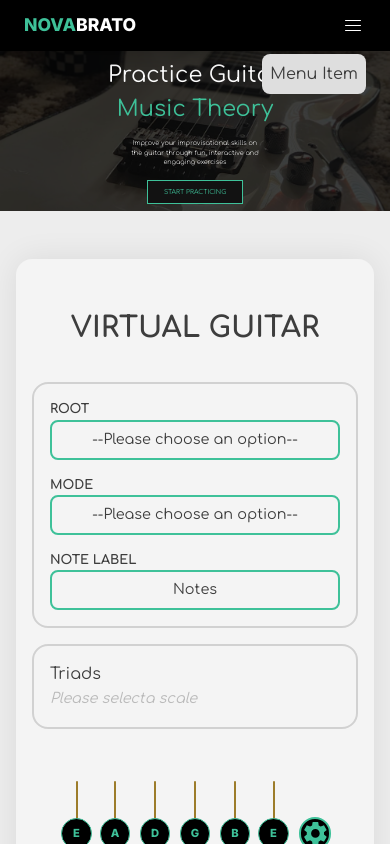
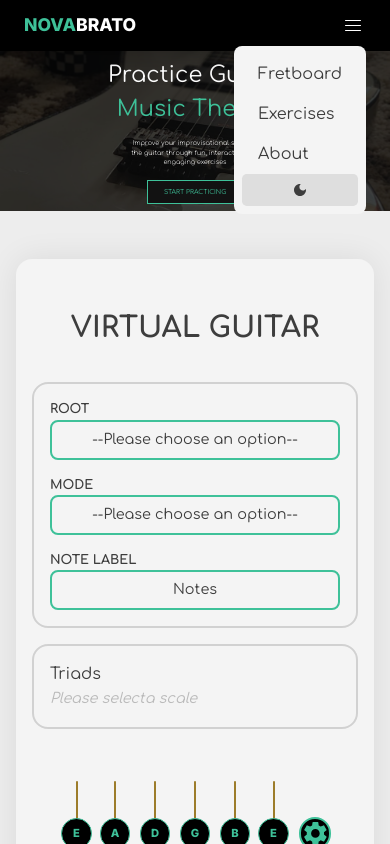
Before and after one commit to NovaSharx/Novabrato, a React (Create React App) app in the folder frontend/: page / in a window 390 px wide. Both pictures are taken after a click on the element 353 px from the left and 25 px from the top of the page. Shown: the top 844 px of the page. Built offline with nearby package versions, Linux system fonts and the light colour scheme.

Commit message:
Added mobile nav links to nav menu.

```diff
--- a/frontend/src/components/Navigation/Navigation.tsx
+++ b/frontend/src/components/Navigation/Navigation.tsx
@@ -10,6 +10,18 @@ const Navigation: FC = (): ReactElement => {
 
     const [isMobileMenuOpen, setIsMobileMenuOpen] = useState(false);
 
+    const navThemeButton = (
+        <span className='nav-theme-button'
+            style={{
+                backgroundColor: theme.palette.background.tertiary,
+                color: theme.palette.text.primary,
+            }}
+            onClick={toggleThemeMode}
+        >
+            {theme.dark ? <LightModeIcon className='theme-icon' /> : <DarkModeIcon className='theme-icon' />}
+        </span>
+    )
+
     const NavButtonOption = styled.a`
         color: white;
 
@@ -19,8 +31,15 @@ const Navigation: FC = (): ReactElement => {
     `;
 
     const MobileNavMenu = styled.div`
+        background-color: ${theme.palette.background.primary};
+    `;
+
+    const MobileMenuItem = styled.a`
         color: ${theme.palette.text.primary};
-        background-color: ${theme.palette.background.tertiary};
+
+        &:hover {
+            background-color: ${theme.palette.background.secondary};
+        }
     `;
 
     return (
@@ -68,15 +87,7 @@ const Navigation: FC = (): ReactElement => {
                         </li>
 
                         <li>
-                            <span id='nav-theme-button'
-                                style={{
-                                    backgroundColor: theme.palette.background.tertiary,
-                                    color: theme.palette.text.primary,
-                                }}
-                                onClick={toggleThemeMode}
-                            >
-                                {theme.dark ? <LightModeIcon className='theme-icon' /> : <DarkModeIcon className='theme-icon' />}
-                            </span>
+                            {navThemeButton}
                         </li>
                     </ul>
 
@@ -92,7 +103,31 @@ const Navigation: FC = (): ReactElement => {
 
                     <div id='mobile-menu-container' className={isMobileMenuOpen ? 'mobile-menu-active' : 'mobile-menu-inactive'}>
                         <MobileNavMenu id='mobile-menu'>
-                            Menu Item
+                            <ul>
+
+                                <li>
+                                    <MobileMenuItem href='#virtual-guitar-container'>
+                                        Fretboard
+                                    </MobileMenuItem>
+                                </li>
+
+                                <li>
+                                    <MobileMenuItem href='/exercises'>
+                                        Exercises
+                                    </MobileMenuItem>
+                                </li>
+
+                                <li>
+                                    <MobileMenuItem href='/about'>
+                                        About
+                                    </MobileMenuItem>
+                                </li>
+
+                                <li>
+                                    {navThemeButton}
+                                </li>
+
+                            </ul>
                         </MobileNavMenu>
                     </div>
 
--- a/frontend/src/stylesheets/css/main.css
+++ b/frontend/src/stylesheets/css/main.css
@@ -150,20 +150,6 @@ p {
 #navigation #navigation-container #nav-options ul li .nav-option-button:hover {
   cursor: pointer;
 }
-#navigation #navigation-container #nav-options ul li #nav-theme-button {
-  padding: 0.5rem;
-  display: flex;
-  justify-content: center;
-  align-items: center;
-  border-radius: 50%;
-  transition: 0.5s;
-}
-#navigation #navigation-container #nav-options ul li #nav-theme-button:hover {
-  cursor: pointer;
-}
-#navigation #navigation-container #nav-options ul li #nav-theme-button .theme-icon {
-  font-size: 1.2rem;
-}
 #navigation #navigation-container #mobile-nav-options {
   flex-grow: 0;
   width: 0rem;
@@ -201,17 +187,39 @@ p {
   padding: 0.5rem;
   border-radius: 0.5rem;
 }
+#navigation #navigation-container #mobile-nav-options #mobile-menu-container #mobile-menu ul li {
+  list-style: none;
+  display: flex;
+  justify-content: center;
+}
+#navigation #navigation-container #mobile-nav-options #mobile-menu-container #mobile-menu ul li a {
+  padding: 0.5rem 1rem;
+  width: 100%;
+  text-decoration: none;
+}
 #navigation #navigation-container #mobile-nav-options .mobile-menu-active {
   opacity: 0;
   visibility: hidden;
-  transform: translate(0, 3rem);
+  transform: translate(0, 6.5rem);
   transition: 0.5s;
 }
 #navigation #navigation-container #mobile-nav-options .mobile-menu-inactive {
   opacity: 0;
   visibility: hidden;
-  transform: translate(0, 2rem);
+  transform: translate(0, 5.5rem);
   transition: 0.5s;
+}
+#navigation #navigation-container .nav-theme-button {
+  padding: 0.5rem;
+  display: flex;
+  border-radius: 50%;
+  transition: 0.5s;
+}
+#navigation #navigation-container .nav-theme-button:hover {
+  cursor: pointer;
+}
+#navigation #navigation-container .nav-theme-button .theme-icon {
+  font-size: 1.2rem;
 }
 @media (max-width: 1536px) {
   #navigation #navigation-container #nav-logo #nav-logo-button h1 {
@@ -227,10 +235,10 @@ p {
     padding: 0.5rem 1.5rem;
     font-size: 0.9rem;
   }
-  #navigation #navigation-container #nav-options ul li #nav-theme-button {
+  #navigation #navigation-container .nav-theme-button {
     padding: 0.4rem;
   }
-  #navigation #navigation-container #nav-options ul li #nav-theme-button .theme-icon {
+  #navigation #navigation-container .nav-theme-button .theme-icon {
     font-size: 1rem;
   }
 }
@@ -243,10 +251,10 @@ p {
     padding: 0.5rem 1.3rem;
     font-size: 0.8rem;
   }
-  #navigation #navigation-container #nav-options ul li #nav-theme-button {
+  #navigation #navigation-container .nav-theme-button {
     padding: 0.3rem;
   }
-  #navigation #navigation-container #nav-options ul li #nav-theme-button .theme-icon {
+  #navigation #navigation-container .nav-theme-button .theme-icon {
     font-size: 0.8rem;
   }
 }
@@ -269,6 +277,15 @@ p {
   #navigation #navigation-container #mobile-nav-options .mobile-menu-inactive {
     opacity: 0;
     visibility: hidden;
+  }
+  #navigation #navigation-container .nav-theme-button {
+    padding: 0.5rem;
+    width: 100%;
+    justify-content: center;
+    border-radius: 0.3rem;
+  }
+  #navigation #navigation-container .nav-theme-button .theme-icon {
+    font-size: 1rem;
   }
 }
 @media (max-width: 480px) {
--- a/frontend/src/stylesheets/scss/components/_navigation.scss
+++ b/frontend/src/stylesheets/scss/components/_navigation.scss
@@ -61,23 +61,6 @@
                             cursor: pointer;
                         }
                     }
-
-                    #nav-theme-button {
-                        padding: 0.5rem;
-                        display: flex;
-                        justify-content: center;
-                        align-items: center;
-                        border-radius: 50%;
-                        transition: 0.5s;
-
-                        &:hover {
-                            cursor: pointer;
-                        }
-
-                        .theme-icon {
-                            font-size: 1.2rem;
-                        }
-                    }
                 }
             }
 
@@ -122,21 +105,51 @@
                 #mobile-menu {
                     padding: 0.5rem;
                     border-radius: 0.5rem;
+
+                    ul {
+
+                        li {
+                            list-style: none;
+                            display: flex;
+                            justify-content: center;
+
+                            a {
+                                padding: 0.5rem 1rem;
+                                width: 100%;
+                                text-decoration: none;
+                            }
+                        }
+                    }
                 }
             }
 
             .mobile-menu-active {
                 opacity: 0;
                 visibility: hidden;
-                transform: translate(0, 3rem);
+                transform: translate(0, 6.5rem);
                 transition: 0.5s;
             }
 
             .mobile-menu-inactive {
                 opacity: 0;
                 visibility: hidden;
-                transform: translate(0, 2rem);
+                transform: translate(0, 5.5rem);
                 transition: 0.5s;
+            }
+        }
+
+        .nav-theme-button {
+            padding: 0.5rem;
+            display: flex;
+            border-radius: 50%;
+            transition: 0.5s;
+
+            &:hover {
+                cursor: pointer;
+            }
+
+            .theme-icon {
+                font-size: 1.2rem;
             }
         }
     }
@@ -161,11 +174,6 @@
 
                     li {
                         .nav-option-button {}
-
-                        #nav-theme-button {
-
-                            .theme-icon {}
-                        }
                     }
                 }
 
@@ -186,6 +194,11 @@
                 .mobile-menu-active {}
 
                 .mobile-menu-inactive {}
+            }
+
+            .nav-theme-button {
+
+                .theme-icon {}
             }
         }
     }
@@ -214,14 +227,6 @@
                             padding: 0.5rem 1.5rem;
                             font-size: 0.9rem;
                         }
-
-                        #nav-theme-button {
-                            padding: 0.4rem;
-
-                            .theme-icon {
-                                font-size: 1rem;
-                            }
-                        }
                     }
                 }
 
@@ -242,6 +247,14 @@
                 .mobile-menu-active {}
 
                 .mobile-menu-inactive {}
+            }
+
+            .nav-theme-button {
+                padding: 0.4rem;
+
+                .theme-icon {
+                    font-size: 1rem;
+                }
             }
         }
     }
@@ -270,14 +283,6 @@
                             padding: 0.5rem 1.3rem;
                             font-size: 0.8rem;
                         }
-
-                        #nav-theme-button {
-                            padding: 0.3rem;
-
-                            .theme-icon {
-                                font-size: 0.8rem;
-                            }
-                        }
                     }
                 }
 
@@ -298,6 +303,14 @@
                 .mobile-menu-active {}
 
                 .mobile-menu-inactive {}
+            }
+
+            .nav-theme-button {
+                padding: 0.3rem;
+
+                .theme-icon {
+                    font-size: 0.8rem;
+                }
             }
         }
     }
@@ -324,11 +337,6 @@
 
                     li {
                         .nav-option-button {}
-
-                        #nav-theme-button {
-
-                            .theme-icon {}
-                        }
                     }
                 }
 
@@ -358,9 +366,18 @@
                     visibility: hidden;
                 }
             }
+
+            .nav-theme-button {
+                padding: 0.5rem;
+                width: 100%;
+                justify-content: center;
+                border-radius: 0.3rem;
+
+                .theme-icon {
+                    font-size: 1rem;
+                }
+            }
         }
-
-
     }
 
     @media (max-width: $mobile-width) {
@@ -382,11 +399,6 @@
 
                     li {
                         .nav-option-button {}
-
-                        #nav-theme-button {
-
-                            .theme-icon {}
-                        }
                     }
                 }
 
@@ -408,6 +420,11 @@
 
                 .mobile-menu-inactive {}
             }
+
+            .nav-theme-button {
+
+                .theme-icon {}
+            }
         }
     }
 }
```
Also changed, not shown: 1 other file (tests, documents, lock files or other folders).
